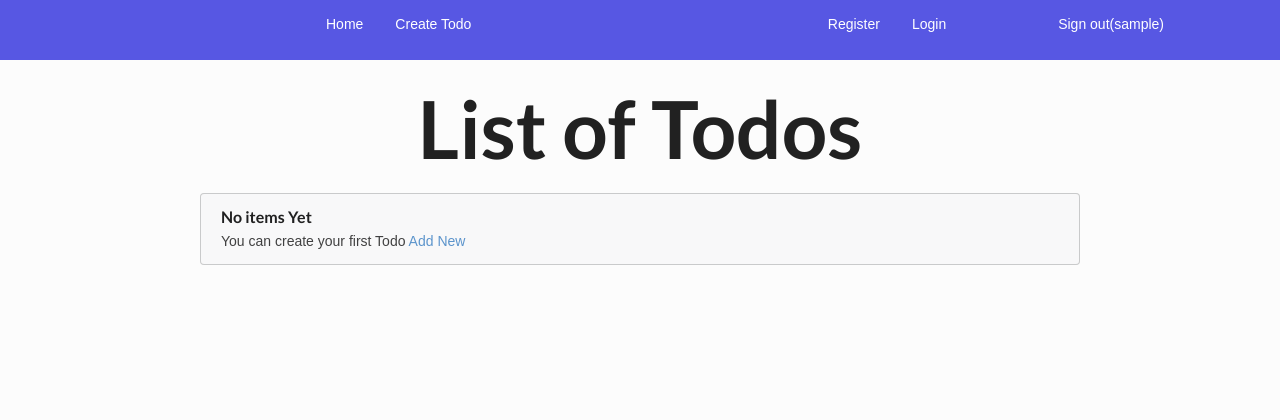
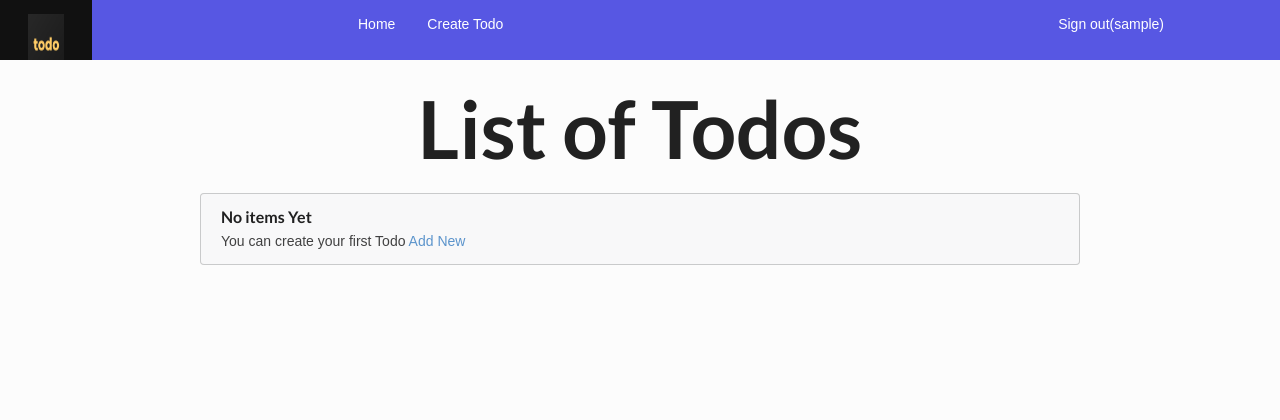
Before and after one commit to eliekayitare/todosite, a Django app: page / in a window 1280 px wide. Shown: the top 420 px of the page. Run offline with Django 3.2, Linux system fonts and the light colour scheme; the visitor is signed in with stand-in values (Sample User, id 1); data that the repository does not hold is empty.

Commit message:
another commit

```diff
--- a/todosite/templates/_partials/header.html
+++ b/todosite/templates/_partials/header.html
@@ -1,37 +1,29 @@
 {% load static %}
 
 <ul class="header_ul">
-    <!-- <li><a class="active" href="{% url 'home' %}"><img src="{% static 'todo/img/logo.png'%}" alt=""></a></li> -->
-    <div class="todo">
-        <ul>
-            <li><a class="active" href="{% url 'home' %}">Home</a></li>
-            {% comment %}
+  <li><a class="active" href="{% url 'home' %}"><img src="{% static 'todo/img/logo.png'%}" alt="" height="60px" width="60%"></a></li>
+  <div class="todo">
 
-            {% if request.user.is_authenticated %}
+      <li style="margin-left: 250px;"><a class="active" href="{% url 'home' %}">Home</a></li>
 
-        {% endcomment %}
-             <li><a href="{% url 'create_todo' %}">Create Todo</a></li>
+      {% if request.user.is_authenticated %}
 
-        </ul>
+      <li><a href="{% url 'create_todo' %}">Create Todo</a></li>
 
-    </div>
-    {% comment %}
-    {% if request.user.is_authenticated %}
-    {% endcomment %}
-    <li class="signout" style="float: right;margin-right:100px;"><a href="{% url 'logout_user' %}">Sign out({{request.user.username}})</a></li>
-    {% comment %}
-    {% else %}
-    {% endcomment %}
-    <div class="register">
-        <ul>
-            <li ><a href="{% url 'register' %}">Register</a></li>
-            <li ><a href="{% url 'login' %}">Login</a></li>
-        </ul>
+  </div>
 
-    </div>
-    {% comment %}
+  <li class="signout" style="float: right; margin-right: 100px">
+    <a href="{% url 'logout_user' %}">Sign out({{request.user.username}})</a>
+  </li>
 
-    {% endif %}
+  {% else %}
 
-    {% endcomment %}
-  </ul>
+  <div class="register" style="float:right;margin-right:80px">
+
+      <li><a href="{% url 'register' %}">Register</a></li>
+      <li><a href="{% url 'login' %}">Login</a></li>
+
+  </div>
+
+  {% endif %}
+</ul>
--- a/todosite/templates/todo/delete_todo.html
+++ b/todosite/templates/todo/delete_todo.html
@@ -13,7 +13,7 @@ Delete todo
 {% csrf_token %}
 <p>Are you sure you want to delete this todo </p>
 <input type="Submit" class="ui button negative" name="" id="" value="YES">
-<a href="{% url 'todo_detail' todo_detail.id %}">Cancel</a>
+<a href="{% url 'home' %}">Cancel</a>
   </form>
 
 {% endblock %}
--- a/todosite/todo/views.py
+++ b/todosite/todo/views.py
@@ -45,6 +45,7 @@ def create_todo(request):
 def todo_detail(request,id):
     todo_detail=Todo.objects.get(id=id)
     return render(request,'todo/todo_detail.html',{'todo_detail':todo_detail})
+
 @login_required
 def delete_todo(request,id):
     todos=Todo.objects.get(id=id)
@@ -54,9 +55,8 @@ def delete_todo(request,id):
             todos.delete()
             messages.add_message(request,messages.SUCCESS,"Todo deleted")
             return redirect('home')
-        return render(request,'todo/delete_todo.html',{'todos':todos})
+        #return render(request,'todo/delete_todo.html',{'todos':todos})
 
-    # todo_detail=get_object_or_404(Todo,pk)
     return render(request,'todo/delete_todo.html',{'todos':todos})
 
 @login_required
```
